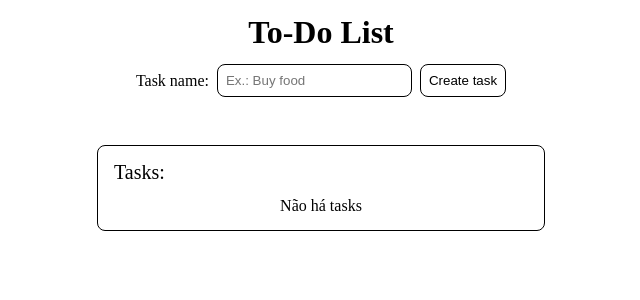
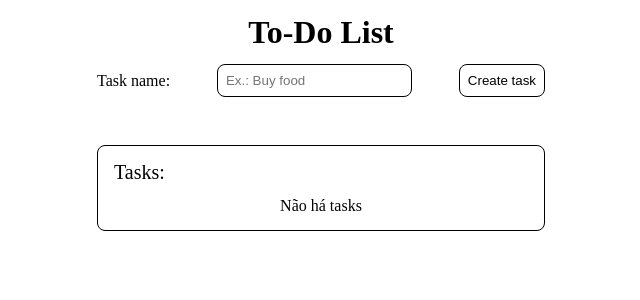
Before and after one commit to LuisEduardo20/americanas-ada_react-II, a React (Create React App) app: page / in a window 1280 px wide. Shown: the top 300 px of the page, without its empty margins (319-959 px from the left). Built offline with nearby package versions, Linux system fonts and the light colour scheme.

Commit message:
style: task container

```diff
--- a/src/components/CreateTask/styles.ts
+++ b/src/components/CreateTask/styles.ts
@@ -8,6 +8,8 @@ export const Container = styled.div`
   align-items: center;
   gap: 1rem;
 
+  width: 35%;
+
   h2 {
     font-size: 2rem;
     font-weight: bold;
@@ -15,9 +17,11 @@ export const Container = styled.div`
 `;
 
 export const CreateTaskContainer = styled.section`
+  width: 100%;
+
   display: flex;
-  gap: 0.5rem;
   align-items: center;
+  justify-content: space-between;
 
   label {
     font-weight: 500;
```
